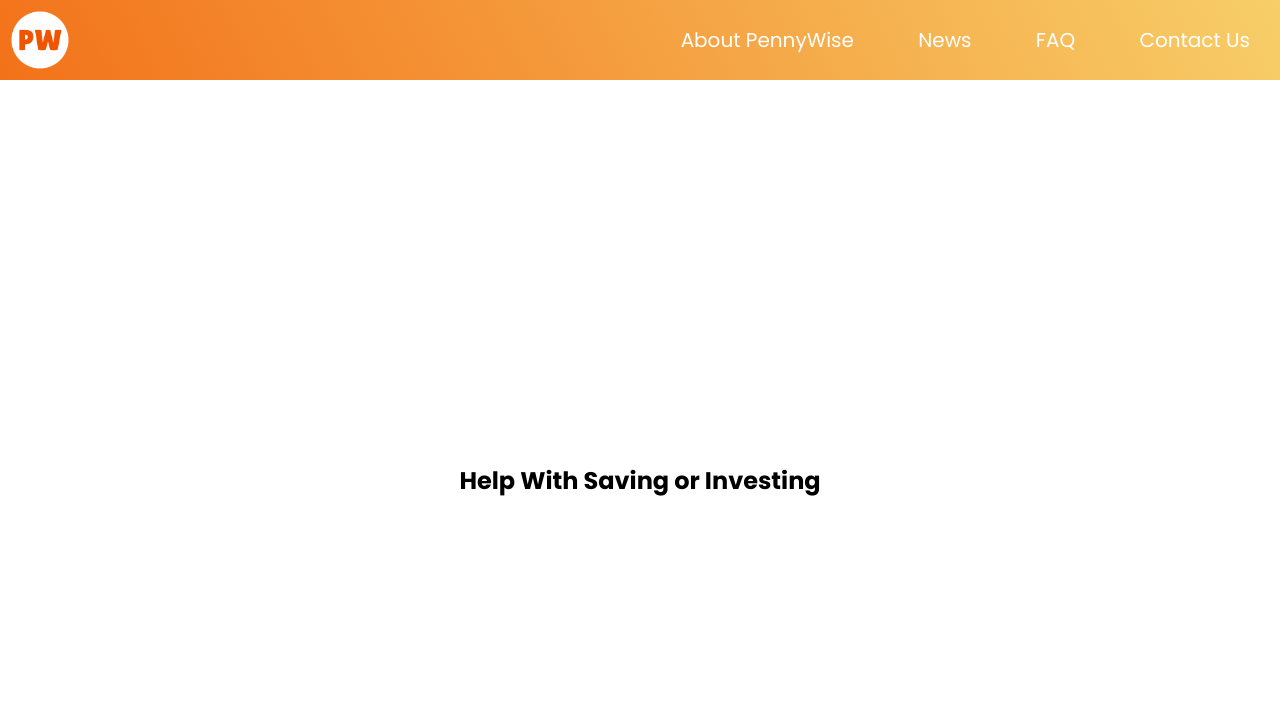
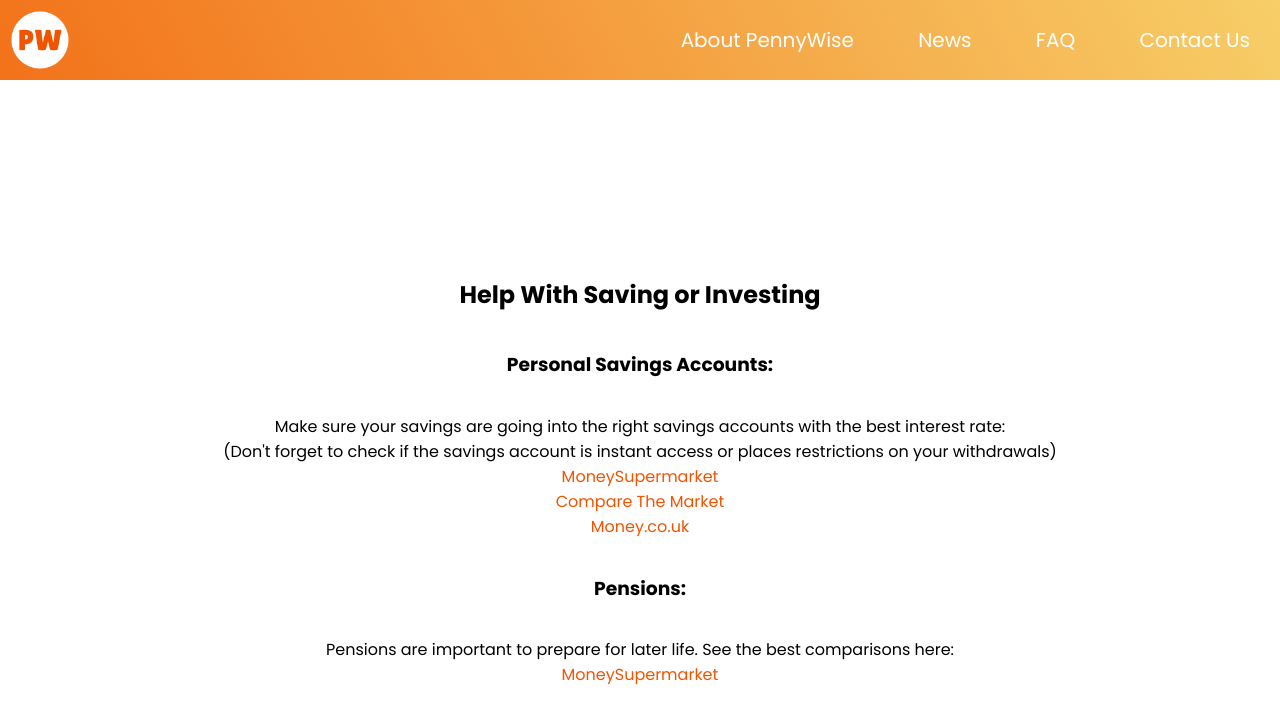
Before and after one commit to Makabruh/JavaScript_Challenge-teamindigo, a website: page teamindigo-webapp/app/help-with-saving.html in a window 1280 px wide. Drawn offline with Linux system fonts and the light colour scheme.

Commit message:
Saving help

```diff
--- a/teamindigo-webapp/app/help-with-saving.html
+++ b/teamindigo-webapp/app/help-with-saving.html
@@ -26,7 +26,24 @@
 
         <h2>Help With Saving or Investing</h2>
 
-
+        <h3>Personal Savings Accounts: </h3>
+        <p>
+            Make sure your savings are going into the right savings accounts with the best interest rate:
+            <br>
+            (Don't forget to check if the savings account is instant access or places restrictions on your withdrawals)
+            <br>
+            <a href="https://www.moneysupermarket.com/savings/" class="helpLink">MoneySupermarket</a>
+            <br>
+            <a href="https://www.comparethemarket.com/savings-accounts/" class="helpLink">Compare The Market</a>
+            <br>
+            <a href="https://www.money.co.uk/savings-accounts?track=885112&inset-cookie-banner&utm_accountid=7873873654&utm_source=google&utm_medium=cpc&utm_term=compare%20the%20market%20savings&utm_cmpid=12566559336&utm_adgid=118128224863&utm_tgtid=kwd-336811384520&utm_mt=p&utm_adid=507140402829&utm_dvc=c&utm_ntwk=g&utm_plcmnt=&utm_locphysid=1006816&utm_locintid=&utm_feeditemid=&utm_devicemdl=&utm_plcmnttgt=&gclid=EAIaIQobChMIuffA2O7rgAMVl5JoCR2tQAO_EAAYAiAAEgKrs_D_BwE" class="helpLink">Money.co.uk</a>
+        </p>
+        <h3>Pensions:</h3>
+        <p>
+            Pensions are important to prepare for later life. See the best comparisons here:
+            <br>
+            <a href="https://www.moneysupermarket.com/pensions/" class="helpLink">MoneySupermarket</a>
+        </p>
 
     </div>
 </body>
```
